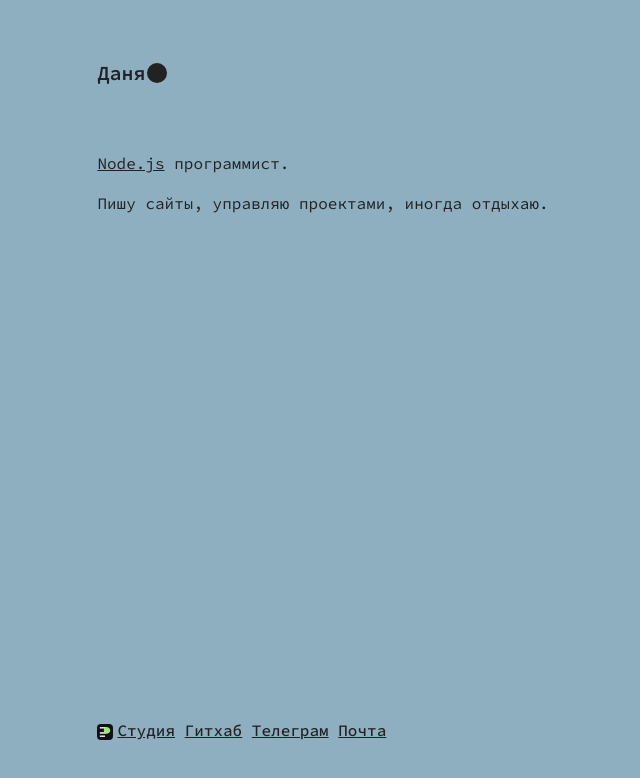
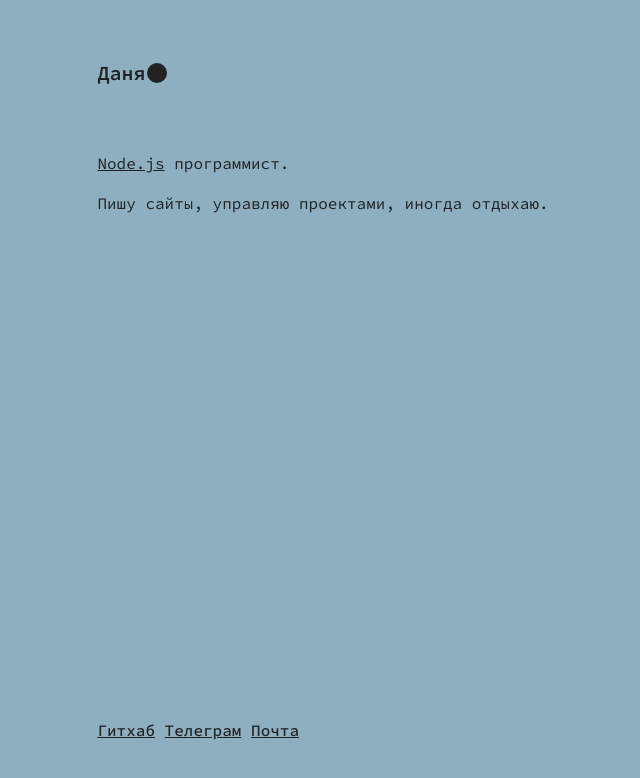
Before and after one commit to danyatochkaru/danyatochkaru.github.io, a plain HTML site: page index.html in a window 1280 px wide. Shown: the whole page, without its empty margins (5-645 px from the left). Drawn offline with Linux system fonts and the light colour scheme.

Commit message:
Update index.html

```diff
--- a/index.html
+++ b/index.html
@@ -117,7 +117,6 @@
     </main>
     <footer>
         <nav class="footer__nav">
-            <a href="https://piybeep.com" title="Piybeep" target="_blank"><img src="assets/piybeep.jpg" alt="piybeep icon" />Студия</a>
             <a href="https://github.com/danyatochkaru" title="danyatochkaru" target="_blank" rel="noopener noreferrer">Гитхаб</a>
             <a href="https://t.me/danyatochkaru" title="@danyatochkaru" target="_blank" rel="noopener noreferrer">Телеграм</a>
             <a href="mailto:support@danyatochka.ru" title="support@danyatochka.ru">Почта</a>
```
